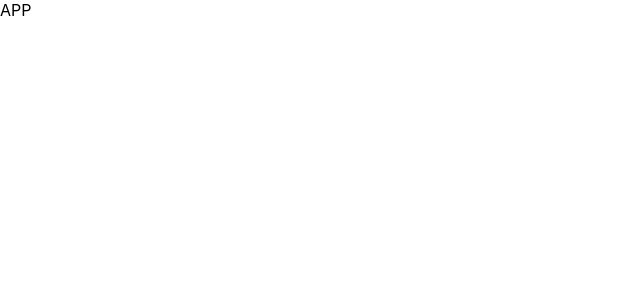
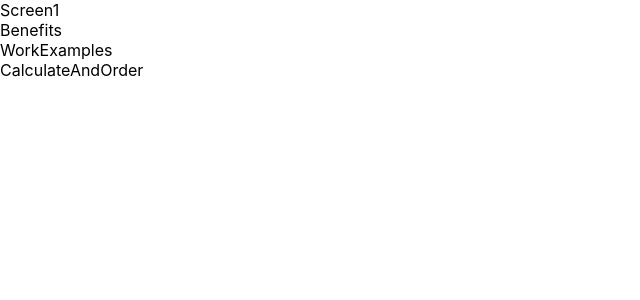
Before and after one commit to AlexCole999/fast-sites, a React (Create React App) app: page / in a window 1280 px wide. Shown: the top 300 px of the page, without its empty margins (0-640 px from the left). Built offline with nearby package versions, Linux system fonts and the light colour scheme.

Commit message:
created first structure

```diff
--- a/src/components/App.js
+++ b/src/components/App.js
@@ -1,10 +1,17 @@
 import './App.css';
+import Screen1 from './Screen1/Screen1';
+import Benefits from './Screen2/Benefits';
+import WorkExamples from './Screen3/WorkExamples';
+import CalculateAndOrder from './Screen4/CalculateAndOrder';
 
 
 export default function App() {
   return (
     <div className="App">
-      APP
+      <Screen1 />
+      <Benefits />
+      <WorkExamples />
+      <CalculateAndOrder />
     </div>
   );
 }
```
